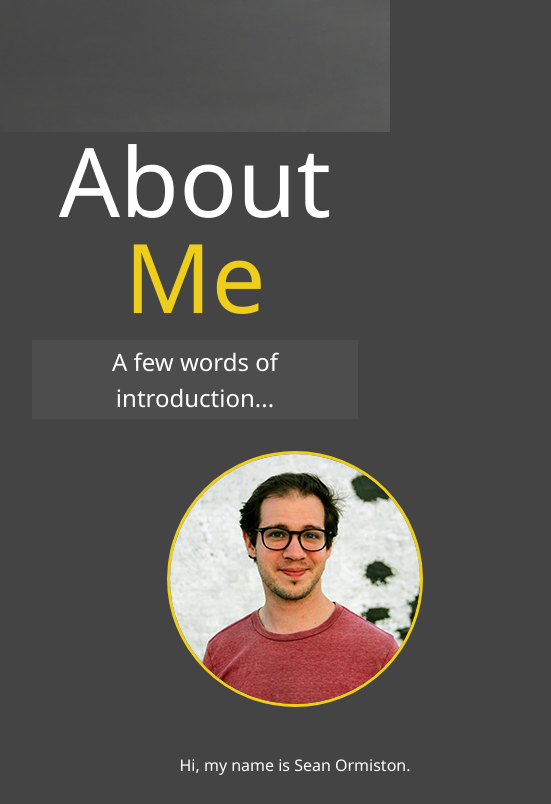
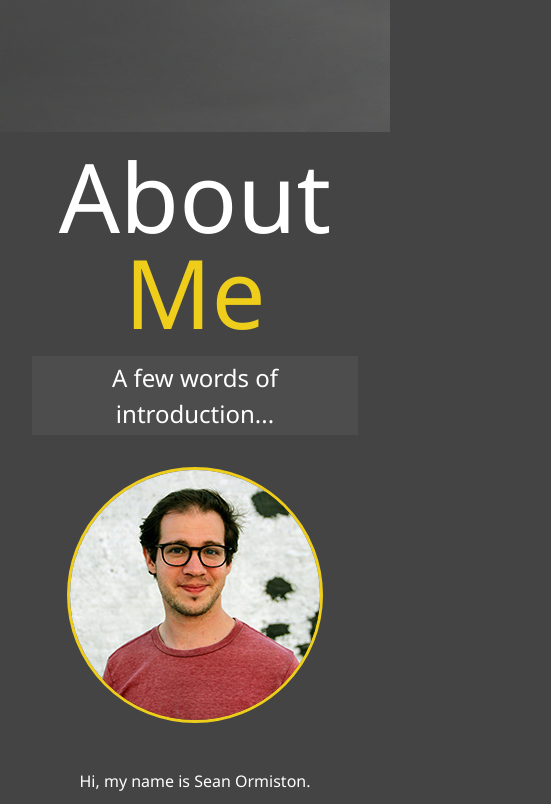
Before and after one commit to sormiston/portfolio, a website: page dist/index.html in a window 390 px wide. Shown: the part 720-1524 px from the top of the page, 551 px wide, since content can reach past the window. Drawn offline with nearby package versions, Linux system fonts and the light colour scheme.

Commit message:
Tablet break v1

```diff
--- a/scss/_config.scss
+++ b/scss/_config.scss
@@ -54,24 +54,3 @@ $background-opacity: 0.6;
     @return #fff;
   }
 }
-// Media query mixins
-@mixin mediaSm {
-  @media screen and (max-width: 500px) {
-    @content;
-  }
-}
-@mixin mediaMd {
-  @media screen and (max-width: 768px) {
-    @content;
-  }
-}
-@mixin mediaLg {
-  @media screen and (min-width: 769px) and (max-width: 1170px) {
-    @content;
-  }
-}
-@mixin mediaXL {
-  @media screen and (min-width: 1171px) {
-    @content;
-  }
-}
--- a/scss/_media.scss
+++ b/scss/_media.scss
@@ -1,3 +1,26 @@
+// Media query mixins
+@mixin mediaSm {
+  @media screen and (max-width: 500px) {
+    @content;
+  }
+}
+@mixin mediaMd {
+  @media screen and (max-width: 768px) {
+    @content;
+  }
+}
+@mixin mediaLg {
+  @media screen and (min-width: 769px) and (max-width: 1170px) {
+    @content;
+  }
+}
+@mixin mediaXL {
+  @media screen and (min-width: 1171px) {
+    @content;
+  }
+}
+
+
 // Widescreens
 @include mediaXL {
 
@@ -11,10 +34,11 @@
   section {
     align-items: center;
     text-align: center;
+    margin: 0 auto;
 
     .lg-heading {
       line-height: 1;
-      margin-bottom: 1rem;
+      margin: 1rem;
     }
   }
   .menu {
@@ -44,14 +68,9 @@
       width: 25vh;
     }
   }
-
   .about-info {
-    grid-template-areas:
-    'bioimage'
-    'bio'
-    ;
-
-    grid-template-columns: 1fr;
+    display: flex;
+    flex-flow: column nowrap;
   }
 
 }
--- a/scss/main.scss
+++ b/scss/main.scss
@@ -96,7 +96,8 @@ main {
 
 .bio {
   grid-area: bio;
-  width: 32rem;
+  grid-column: 2 / 4;
+  width: 100%;
 }
 
 // Portfolio
```
Also changed, not shown: dist/css/main.css, dist/index.html.
